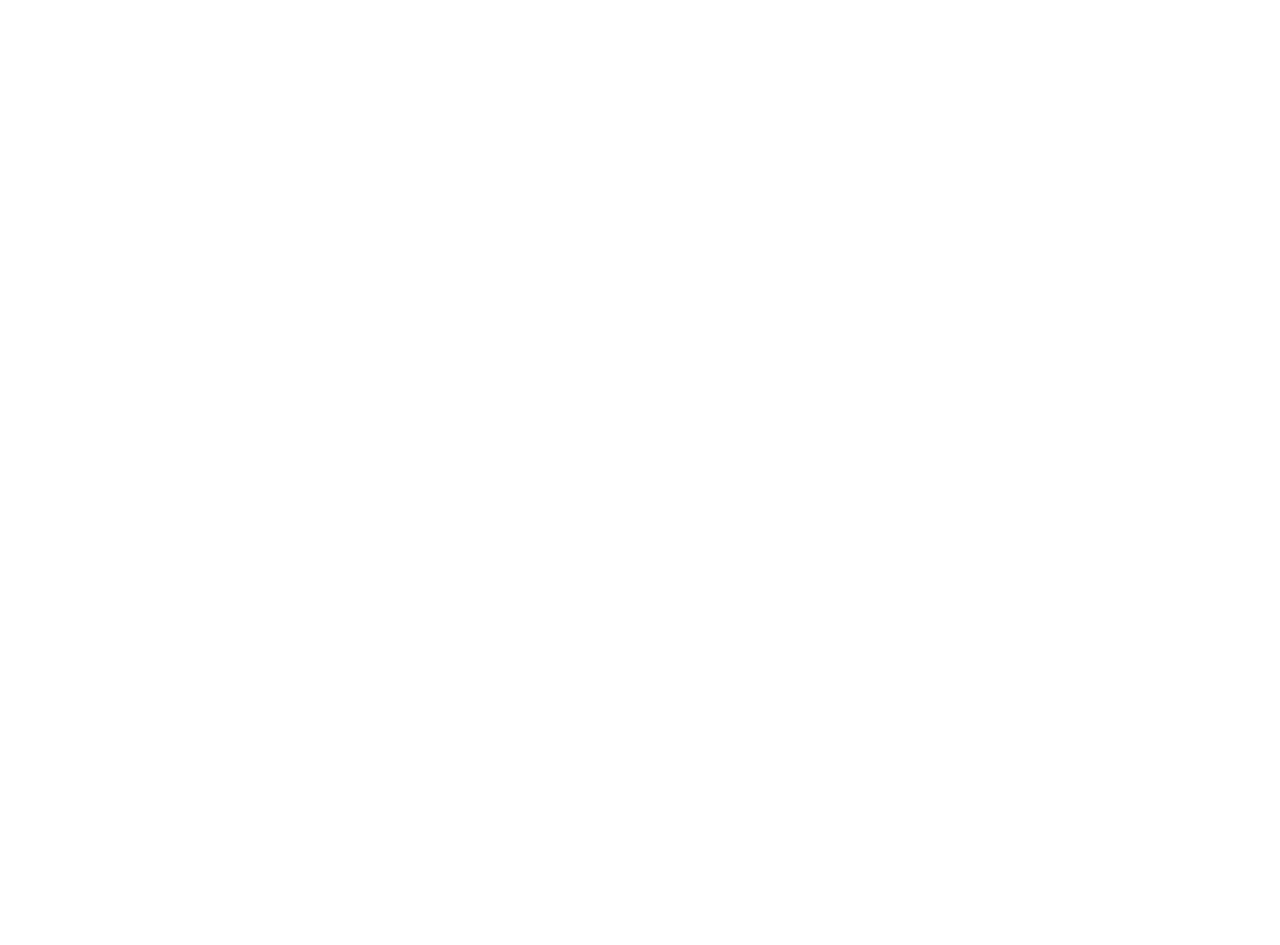
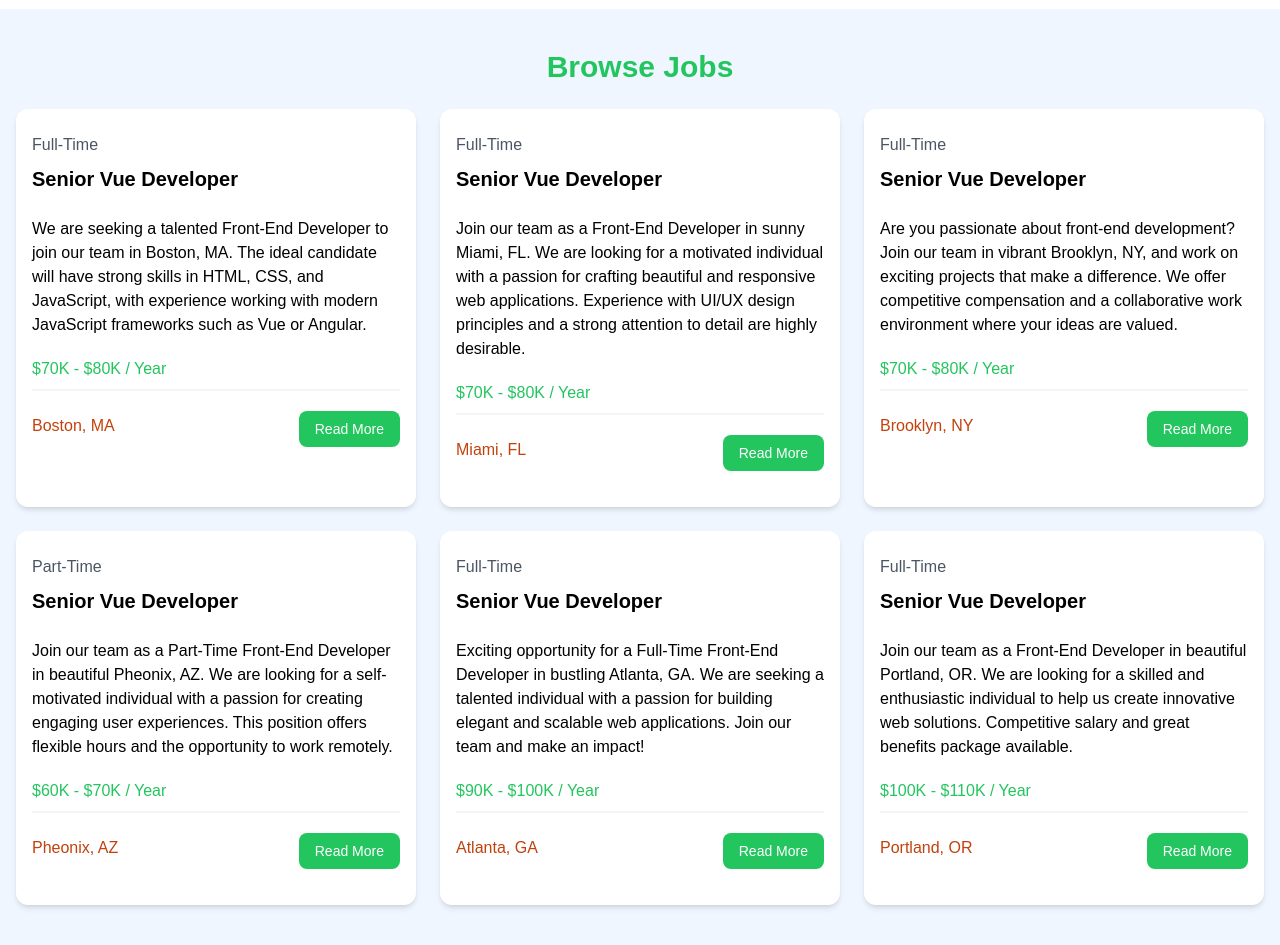
Before and after one commit to fisheeesh/Job-Listings-Website, a Vue app: page / in a window 1280 px wide. Shown: the part 600-1545 px from the top of the page. Before the commit the page ends 800 px from the top, so only its background shows below. Built offline with nearby package versions, Linux system fonts and the light colour scheme.

Commit message:
displayed all jobs from json server with joblists inside singlejob

```diff
--- a/src/App.vue
+++ b/src/App.vue
@@ -2,12 +2,14 @@
   <Navbar/>
   <Hero/>
   <HomeCard/>
+  <JobLists/>
 </template>
 
 <script setup>
 import Navbar from '@/components/Navbar.vue';
 import Hero from './components/Hero.vue';
 import HomeCard from './components/HomeCard.vue';
+import JobLists from './components/JobLists.vue';
 </script>
 
 <style>
--- /dev/null
+++ b/src/components/JobLists.vue
@@ -0,0 +1,23 @@
+<template>
+    <section class="bg-blue-50 px-4 py-10">
+        <div class="container-xl lg:container m-auto">
+            <h2 class="text-3xl font-bold text-green-500 mb-6 text-center">
+                Browse Jobs
+            </h2>
+            <div class="grid grid-cols-1 gap-6 md:grid-cols-3">
+                <SingleJob v-for="job in jobs" :key="job.id" :job="job" />
+            </div>
+        </div>
+    </section>
+
+</template>
+
+<script setup>
+import jobData from '@/jobs.json'
+import { ref } from 'vue';
+import SingleJob from './SingleJob.vue';
+const jobs = ref(jobData)
+console.log(jobs.value)
+</script>
+
+<style></style>
--- /dev/null
+++ b/src/components/SingleJob.vue
@@ -0,0 +1,42 @@
+<template>
+    <div class="bg-white rounded-xl shadow-md relative">
+        <div class="p-4">
+            <div class="mb-6">
+                <div class="text-gray-600 my-2">{{ job.type }}</div>
+                <h3 class="text-xl font-bold">Senior Vue Developer</h3>
+            </div>
+
+            <div class="mb-5">
+                {{ job.description }}
+            </div>
+
+            <h3 class="text-green-500 mb-2">{{ job.salary }} / Year</h3>
+
+            <div class="border border-gray-100 mb-5"></div>
+
+            <div class="flex flex-col lg:flex-row justify-between mb-4">
+                <div class="text-orange-700 mb-3">
+                    <i class="fa-solid fa-location-dot text-lg"></i>
+                    {{ job.location }}
+                </div>
+                <a :href="'/job/' + job.id"
+                    class="h-[36px] bg-green-500 hover:bg-green-600 text-white px-4 py-2 rounded-lg text-center text-sm">
+                    Read More
+                </a>
+            </div>
+        </div>
+    </div>
+</template>
+
+<script setup>
+import { defineProps } from 'vue';
+
+defineProps({
+    job: {
+        type: Object,
+        required: true
+    }
+})
+</script>
+
+<style></style>
--- /dev/null
+++ b/src/jobs.json
@@ -0,0 +1,86 @@
+[
+  {
+    "id": 1,
+    "title": "Senior Vue Developer",
+    "type": "Full-Time",
+    "description": "We are seeking a talented Front-End Developer to join our team in Boston, MA. The ideal candidate will have strong skills in HTML, CSS, and JavaScript, with experience working with modern JavaScript frameworks such as Vue or Angular.",
+    "location": "Boston, MA",
+    "salary": "$70K - $80K",
+    "company": {
+      "name": "NewTek Solutions",
+      "description": "NewTek Solutions is a leading technology company specializing in web development and digital solutions. We pride ourselves on delivering high-quality products and services to our clients while fostering a collaborative and innovative work environment.",
+      "contactEmail": "contact@teksolutions.com",
+      "contactPhone": "555-555-5555"
+    }
+  },
+  {
+    "id": 2,
+    "title": "Front-End Engineer (Vue)",
+    "type": "Full-Time",
+    "description": "Join our team as a Front-End Developer in sunny Miami, FL. We are looking for a motivated individual with a passion for crafting beautiful and responsive web applications. Experience with UI/UX design principles and a strong attention to detail are highly desirable.",
+    "location": "Miami, FL",
+    "salary": "$70K - $80K",
+    "company": {
+      "name": "Veneer Solutions",
+      "description": "Veneer Solutions is a creative agency specializing in digital design and development. Our team is dedicated to pushing the boundaries of creativity and innovation to deliver exceptional results for our clients.",
+      "contactEmail": "contact@loremipsum.com",
+      "contactPhone": "555-555-5555"
+    }
+  },
+  {
+    "id": 3,
+    "title": "Vue.js Developer",
+    "type": "Full-Time",
+    "description": "Are you passionate about front-end development? Join our team in vibrant Brooklyn, NY, and work on exciting projects that make a difference. We offer competitive compensation and a collaborative work environment where your ideas are valued.",
+    "location": "Brooklyn, NY",
+    "salary": "$70K - $80K",
+    "company": {
+      "name": "Dolor Cloud",
+      "description": "Dolor Cloud is a leading technology company specializing in digital solutions for businesses of all sizes. With a focus on innovation and customer satisfaction, we are committed to delivering cutting-edge products and services.",
+      "contactEmail": "contact@dolorsitamet.com",
+      "contactPhone": "555-555-5555"
+    }
+  },
+  {
+    "id": 4,
+    "title": "Vue Front-End Developer",
+    "type": "Part-Time",
+    "description": "Join our team as a Part-Time Front-End Developer in beautiful Pheonix, AZ. We are looking for a self-motivated individual with a passion for creating engaging user experiences. This position offers flexible hours and the opportunity to work remotely.",
+    "location": "Pheonix, AZ",
+    "salary": "$60K - $70K",
+    "company": {
+      "name": "Alpha Elite",
+      "description": "Alpha Elite is a dynamic startup specializing in digital marketing and web development. We are committed to fostering a diverse and inclusive workplace where creativity and innovation thrive.",
+      "contactEmail": "contact@adipisicingelit.com",
+      "contactPhone": "555-555-5555"
+    }
+  },
+  {
+    "id": 5,
+    "title": "Full Stack Vue Developer",
+    "type": "Full-Time",
+    "description": "Exciting opportunity for a Full-Time Front-End Developer in bustling Atlanta, GA. We are seeking a talented individual with a passion for building elegant and scalable web applications. Join our team and make an impact!",
+    "location": "Atlanta, GA",
+    "salary": "$90K - $100K",
+    "company": {
+      "name": "Browning Technologies",
+      "description": "Browning Technologies is a rapidly growing technology company specializing in e-commerce solutions. We offer a dynamic and collaborative work environment where employees are encouraged to think creatively and innovate.",
+      "contactEmail": "contact@consecteturadipisicing.com",
+      "contactPhone": "555-555-5555"
+    }
+  },
+  {
+    "id": 6,
+    "title": "Vue Native Developer",
+    "type": "Full-Time",
+    "description": "Join our team as a Front-End Developer in beautiful Portland, OR. We are looking for a skilled and enthusiastic individual to help us create innovative web solutions. Competitive salary and great benefits package available.",
+    "location": "Portland, OR",
+    "salary": "$100K - $110K",
+    "company": {
+      "name": "Port Solutions INC",
+      "description": "Port Solutions is a leading technology company specializing in software development and digital marketing. We are committed to providing our clients with cutting-edge solutions and our employees with a supportive and rewarding work environment.",
+      "contactEmail": "contact@ipsumlorem.com",
+      "contactPhone": "555-555-5555"
+    }
+  }
+]
```
